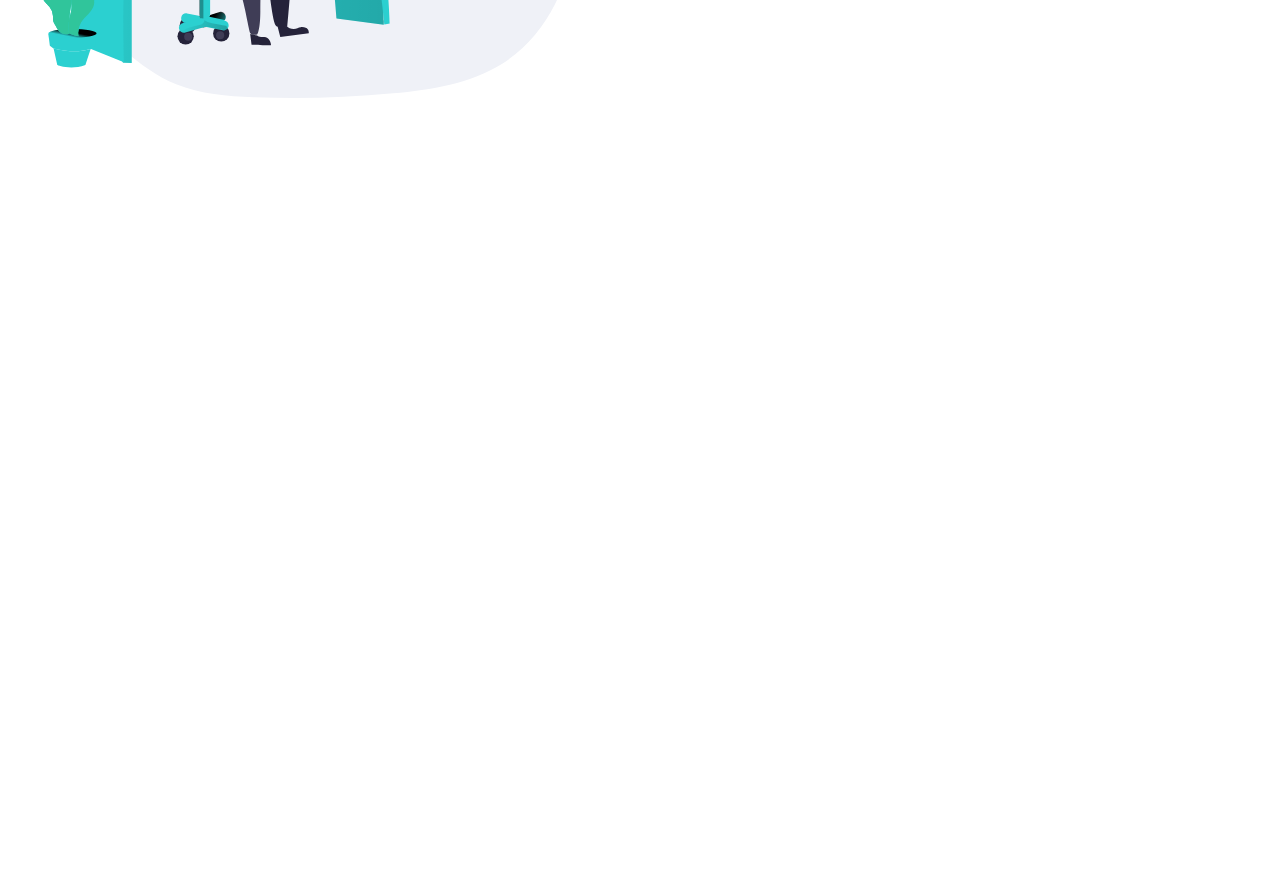
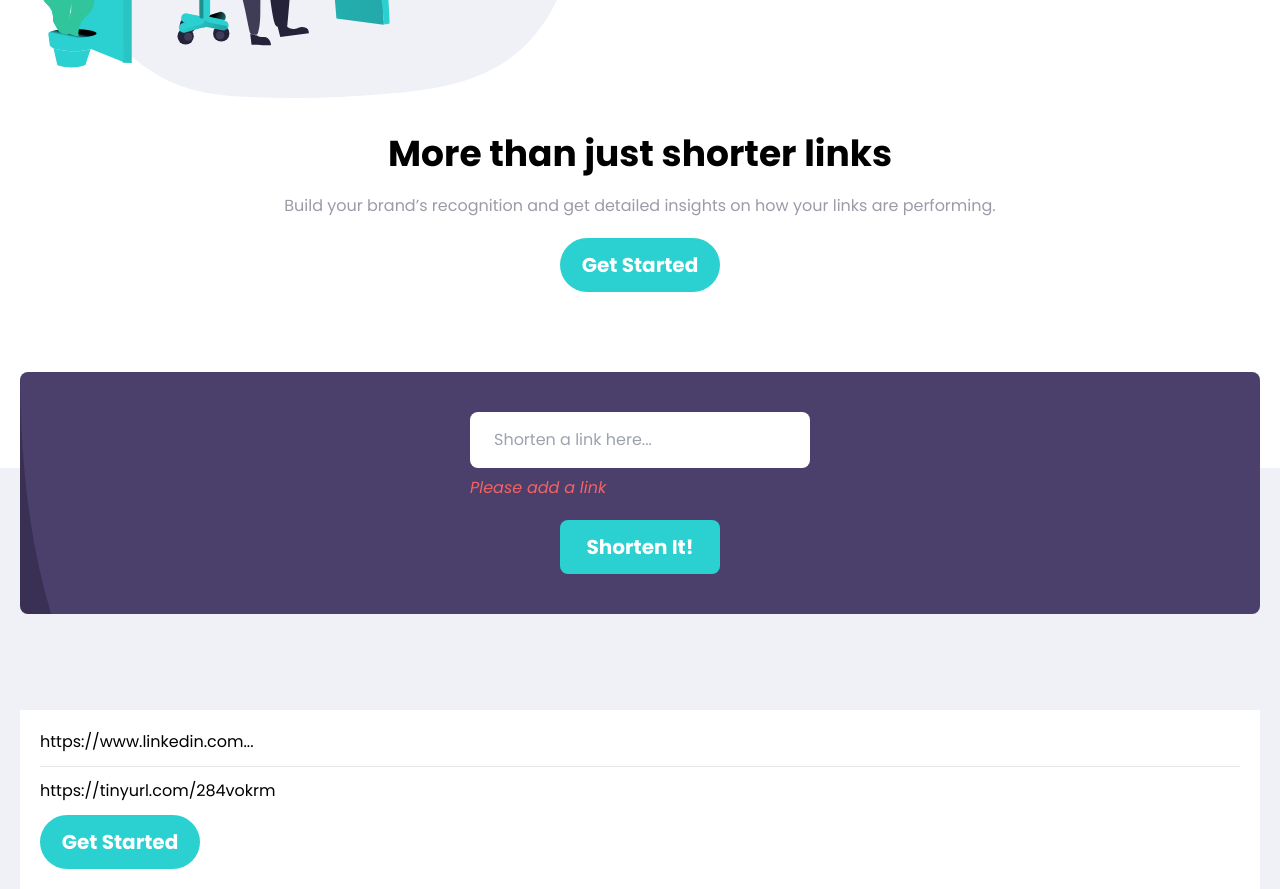
Before and after one commit to JoshuaNwaizu/Url-shortener, a React (Vite) app: page / in a window 1280 px wide. Shown: the part 340-1229 px from the top of the page. Before the commit the page ends 800 px from the top, so only its background shows below. Built offline with nearby package versions, Linux system fonts and the light colour scheme.

Commit message:
New changes

```diff
--- a/src/App.jsx
+++ b/src/App.jsx
@@ -6,6 +6,12 @@ import NavMenu from "./NavBar/NavMenu";
 import NavToggle from "./NavBar/NavToggle";
 import Home from "./Home/Home";
 import HomeImg from "./Home/HomeImg";
+import HeroContainer from "./Home/HeroContainer";
+import Hero from "./Home/Hero";
+import Button from "./assets/Button";
+import FormContainer from "./URL form/FormContainer";
+import Form from "./URL form/Form";
+import LinkOutput from "./URL form/LinkOutput";
 
 function App() {
   const [isOpen, setIsOpen] = useState(false);
@@ -24,7 +30,23 @@ function App() {
       </NavBar>
       <Home>
         <HomeImg />
+        <HeroContainer>
+          <Hero>
+            <Button style="bg-[#2BD0D0] py-3 w-[12rem] min-[1024px]:w-[10rem] rounded-[1.7rem] text-[20px] font-bold text-[#fff]" />
+          </Hero>
+        </HeroContainer>
       </Home>
+      <FormContainer>
+        <Form>
+          <Button
+            style="bg-[#2BD0D0] py-3 w-[20.75rem] min-[1024px]:w-[10rem] rounded-lg text-[20px] font-bold text-[#fff]"
+            text="Shorten It!"
+          />
+        </Form>
+        <LinkOutput>
+          <Button />
+        </LinkOutput>
+      </FormContainer>
     </>
   );
 }
--- /dev/null
+++ b/src/Home/Hero.jsx
@@ -0,0 +1,20 @@
+import React from "react";
+
+const Hero = ({ children }) => {
+  return (
+    <div className="text-center flex flex-col gap-5 items-center justify-center">
+      <div>
+        <h1 className="text-4xl font-bold">More than just shorter links</h1>
+      </div>
+      <div>
+        <p className="text-[#9E9AA8]">
+          Build your brand’s recognition and get detailed insights on how your links
+          are performing.
+        </p>
+      </div>
+      {children}
+    </div>
+  );
+};
+
+export default Hero;
--- /dev/null
+++ b/src/Home/HeroContainer.jsx
@@ -0,0 +1,7 @@
+import React from "react";
+
+const HeroContainer = ({ children }) => {
+  return <div className="mt-9 mx-5">{children}</div>;
+};
+
+export default HeroContainer;
--- a/src/Home/Home.jsx
+++ b/src/Home/Home.jsx
@@ -1,7 +1,7 @@
 import React from "react";
 
 const Home = ({ children }) => {
-  return <section className="mt-[5rem] ">{children}</section>;
+  return <section className="mt-[5rem] overflow-x-hidden">{children}</section>;
 };
 
 export default Home;
--- a/src/NavBar/NavBar.jsx
+++ b/src/NavBar/NavBar.jsx
@@ -2,7 +2,7 @@ import React from "react";
 
 const NavBar = ({ children }) => {
   return (
-    <header className="fixed top-0 w-full left-0 h-20 flex items-center z-10 min-[1024px]:justify-around min-[1024px]:mx">
+    <header className="fixed top-0 w-full left-0 h-20 flex items-center z-10 min-[1024px]:justify-around min-[1024px]:mx bg-[#fff]">
       <nav className="mx-6 flex flex-row items-center justify-between w-full min-[1024px]:h-[5rem]  min-[1024px]:mx-16 min-[1152px]:mx-[8rem]">
         {children}
       </nav>
--- a/src/NavBar/NavToggle.jsx
+++ b/src/NavBar/NavToggle.jsx
@@ -7,8 +7,8 @@ const NavToggle = ({ isOpen, onOpenNav }) => {
     <div
       className={
         isOpen
-          ? "text-4xl text-[#9E9AA8] rotate-180 duration-700 font-bold min-[1024px]:hidden"
-          : "text-4xl text-[#9E9AA8] -rotate-150 duration-700 font-bold min-[1024px]:hidden"
+          ? "text-4xl text-[#9E9AA8] rotate-180 duration-500 font-bold min-[1024px]:hidden"
+          : "text-4xl text-[#9E9AA8] -rotate-130 duration-500 font-bold min-[1024px]:hidden"
       }
       onClick={() => onOpenNav()}
     >
--- /dev/null
+++ b/src/URL form/Form.jsx
@@ -0,0 +1,20 @@
+import React from "react";
+
+const Form = ({ children }) => {
+  return (
+    <div className="bg-[url('/images/bg-shorten-mobile.svg')] bg-[#3A3054] p-10 mx-5 flex flex-col items-center justify-center gap-5 rounded-lg -translate-y-[6rem] bg-cover ">
+      <div className="">
+        <input
+          type="text"
+          placeholder="Shorten a link here..."
+          className="py-4 pl-6 rounded-lg "
+        />
+        <p className="text-[#F46363] italic mt-2">Please add a link</p>
+      </div>
+
+      {children}
+    </div>
+  );
+};
+
+export default Form;
--- /dev/null
+++ b/src/URL form/FormContainer.jsx
@@ -0,0 +1,7 @@
+import React from "react";
+
+const FormContainer = ({ children }) => {
+  return <div className="bg-[#EFF1F7] mt-[11rem] ">{children}</div>;
+};
+
+export default FormContainer;
--- /dev/null
+++ b/src/URL form/LinkOutput.jsx
@@ -0,0 +1,20 @@
+import React from "react";
+
+const LinkOutput = ({ children }) => {
+  const urlLink = "https://www.linkedin.com/company";
+
+  const shortLink = urlLink.split("").slice(0, 24).join("") + "...";
+
+  return (
+    <div className="mx-5">
+      <div className="bg-[#fff] flex flex-col py-5 px-5 gap-3">
+        <p>{shortLink}</p>
+        <hr />
+        <p>https://tinyurl.com/284vokrm</p>
+        {children}
+      </div>
+    </div>
+  );
+};
+
+export default LinkOutput;
```
